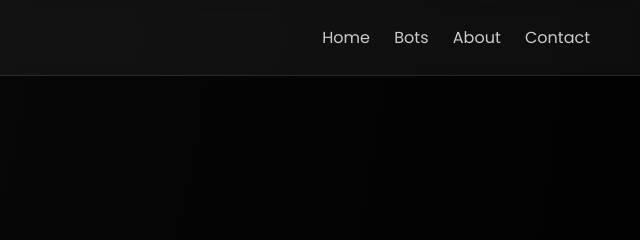
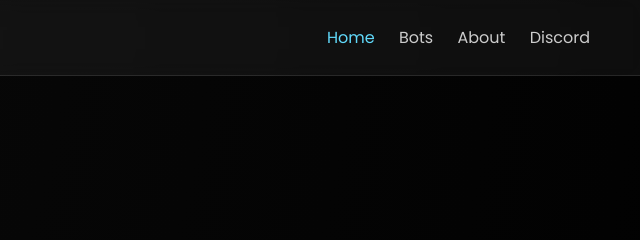
Before and after one commit to TheAIVerse/TheAIVerse.github.io, a plain HTML site: page index.html in a window 1280 px wide. Shown: the top 240 px of the page, 640-1280 px from the left. Drawn offline with Linux system fonts and the light colour scheme; a script that the page names is missing.

Commit message:
Update index.html

```diff
--- a/index.html
+++ b/index.html
@@ -4,6 +4,7 @@
   <meta charset="UTF-8" />
   <meta name="viewport" content="width=device-width, initial-scale=1.0" />
   <title>The AI Company</title>
+  <link rel="icon" type="image/png" href="logo.png">
   <link rel="stylesheet" href="style.css" />
   <script src="script.js" defer></script>
 </head>
@@ -11,10 +12,10 @@
   <header>
     <h1 class="logo">The AI Company</h1>
     <nav>
-      <a href="index.html">Home</a>
+      <a href="index.html" class="active">Home</a>
       <a href="bots.html">Bots</a>
       <a href="about.html">About</a>
-      <a href="contact.html">Contact</a>
+      <a href="discord.html">Discord</a>
     </nav>
   </header>
 
@@ -23,7 +24,7 @@
     <p>Innovating intelligent systems for the future of AI.</p>
     <div class="buttons">
       <a href="bots.html" class="btn">Explore Our Bots</a>
-      <a href="contact.html" class="btn alt">Join Our Discord</a>
+      <a href="discord.html" class="btn alt">Join Our Discord</a>
     </div>
   </section>
 
```
